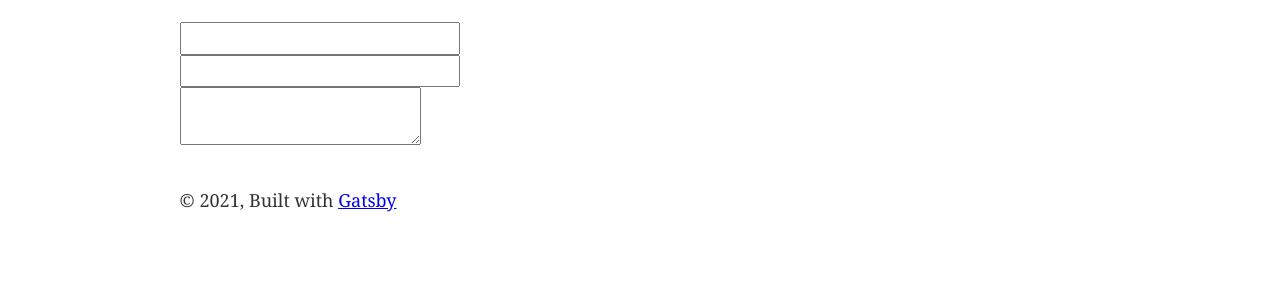
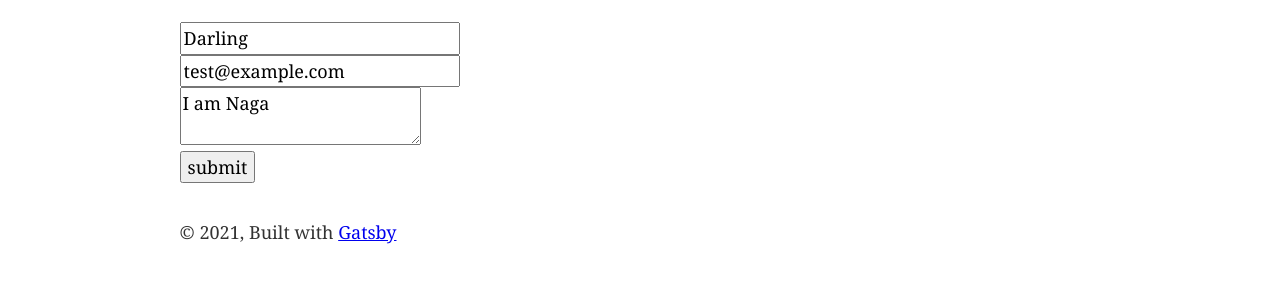
Before and after one commit to ChaituKNag/playground, a Gatsby site: page / in a window 1280 px wide. Shown: the part 171-454 px from the top of the page. Built offline with nearby package versions, Linux system fonts and the light colour scheme; Gatsby itself is replaced by a stand-in of ours.

Commit message:
form changes

```diff
--- a/src/pages/index.js
+++ b/src/pages/index.js
@@ -1,26 +1,60 @@
 import React from "react"
-import { Link } from "gatsby"
-
 import Layout from "../components/layout"
-import Image from "../components/image"
 import SEO from "../components/seo"
 
-const IndexPage = () => (
+const IndexPage = () => {
+  function encode(data) {
+    return Object.keys(data)
+      .map(key => encodeURIComponent(key) + "=" + encodeURIComponent(data[key]))
+      .join("&")
+  }
+
+  const handleSubmit = event => {
+    event.preventDefault()
+    const form = event.target
+    const formData = {
+      "form-name": event.target.getAttribute("name"),
+      name: form.name.value,
+      email: form.email.value,
+      message: form.message.value,
+    }
+    fetch("/", {
+      method: "POST",
+      headers: { "Content-Type": "application/x-www-form-urlencoded" },
+      body: encode(formData),
+    })
+      .then(() => {
+        console.log("submitted", formData)
+      })
+      .catch(error => alert(error))
+  }
+  return (
     <Layout>
       <SEO title="Home" />
       <h1>Contact form</h1>
-    <form>
+      <form
+        onSubmit={handleSubmit}
+        data-netlify="true"
+        name="gatsby-form-contact"
+      >
         <div>
-        <input type="text" name="name" />
+          <input type="text" name="name" defaultValue="Darling" required />
         </div>
         <div>
-        <input type="email" name="email" />
+          <input
+            type="email"
+            name="email"
+            defaultValue="test@example.com"
+            required
+          />
         </div>
         <div>
-        <textarea name="message"></textarea>
+          <textarea name="message" required defaultValue="I am Naga"></textarea>
         </div>
+        <button type="submit">submit</button>
       </form>
     </Layout>
   )
+}
 
 export default IndexPage
```
Lines whose indentation alone changed are shown as unchanged.
